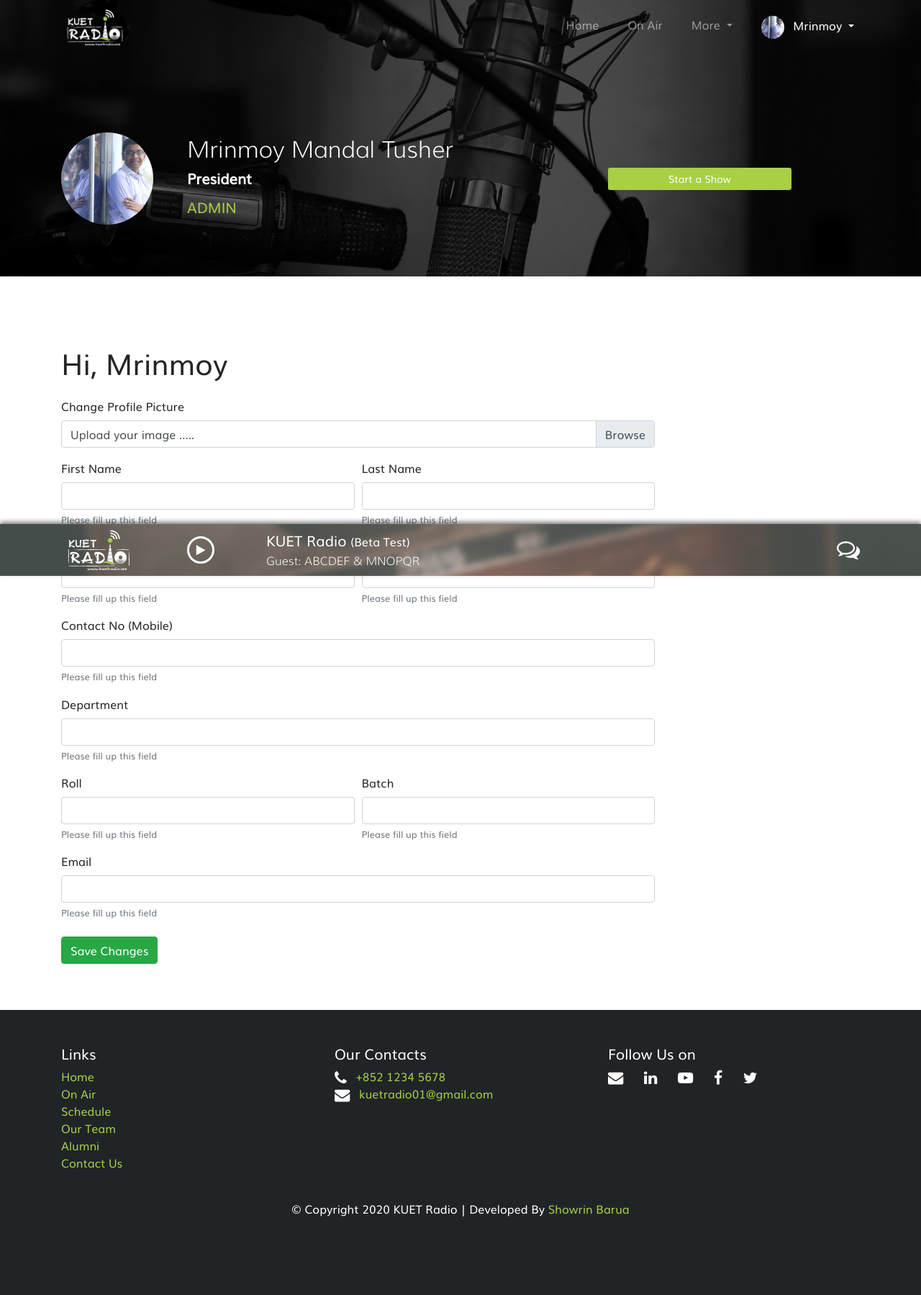
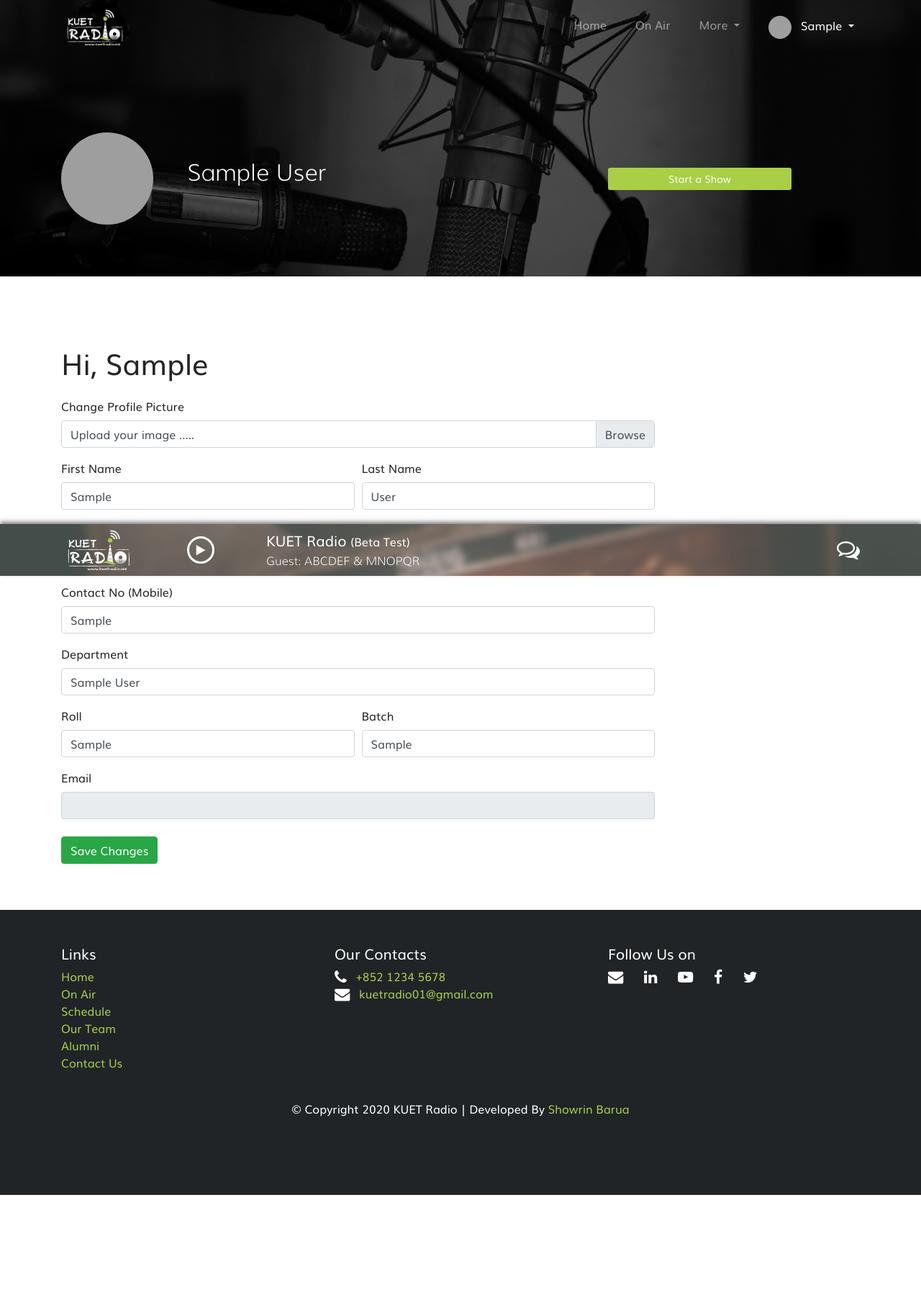
Before and after one commit to Showrin/kuet_radio, a PHP site: page /layouts/profile.php in a window 1280 px wide. Shown: the whole page at 72% size. After the commit the page ends 1660 px from the top, so only its background shows below. Run offline with PHP 8.4, Linux system fonts and the light colour scheme; the visitor is signed in with stand-in values (Sample User, id 1); tables that the repository leaves empty or names only in its code hold one stand-in row (values such as "Sample post"); data that the repository does not hold is empty; some libraries are stand-ins or nearby versions; grey boxes are pictures that could not be loaded.

Commit message:
Add php update module

```diff
--- a/layouts/profile.php
+++ b/layouts/profile.php
@@ -1,5 +1,10 @@
 <?php
   include "../backend/is_logged_in_check.php";
+
+  $id = $_SESSION['id'];
+
+  include "../backend/connect_db.php";
+  include "../backend/find_user_info.php";
 ?>
 
 <!DOCTYPE html>
@@ -82,10 +87,10 @@
                 aria-expanded="false"
               >
                 <img
-                  src="../img/2. Mrinmoy Mandal Tushar.jpg"
+                  src="../user_info/dp/<?php echo $user['dp_name']; ?>"
                   class="mr-2 card_img_thumbnail card_img_thumbnail--small rounded-circle"
                 />
-                Mrinmoy
+                <?php echo $user['first_name']; ?>
               </a>
               <div
                 class="dropdown-menu dropdown-menu-left"
@@ -143,16 +148,16 @@
             class="col-12 col-lg-2 d-flex justify-content-center justify-content-lg-start mb-4 mb-lg-0"
           >
             <img
-              src="../img/2. Mrinmoy Mandal Tushar.jpg"
+              src="../user_info/dp/<?php echo $user['dp_name']; ?>"
               class="mr-2 card_img_thumbnail card_img_thumbnail--large rounded-circle"
             />
           </div>
           <div
             class="col-12 col-lg-6 pl-lg-0 text-center text-lg-left mb-4 mb-lg-0"
           >
-            <h2 class="font_muli_light">Mrinmoy Mandal Tusher</h2>
-            <h5 class="mt-2 mb-3"><strong>President</strong></h5>
-            <h5 class="text-uppercase text-primary">Admin</h5>
+            <h2 class="font_muli_light"><?php echo $user['first_name'] . ' ' . $user['last_name']; ?></h2>
+            <h5 class="mt-2 mb-3 text-capitalize"><strong><?php echo $user['designation']; ?></strong></h5>
+            <h5 class="text-uppercase text-primary"><?php echo $user['authority_level']; ?></h5>
           </div>
           <div class="col-6 col-lg-3 offset-3 offset-lg-0">
             <a
@@ -227,9 +232,9 @@
     <div class="container my-5">
       <div class="row">
         <div class="col-12 col-sm-9">
-          <h1 class="text_dark mt-5 mb-4">Hi, Mrinmoy</h1>
+          <h1 class="text_dark mt-5 mb-4">Hi, <?php echo $user['first_name']; ?></h1>
 
-          <form>
+          <form method="POST" action="../backend/update_user.php" enctype="multipart/form-data">
             <div class="form-row">
               <div class="col-12 mb-3">
                 <label class="text_dark">Change Profile Picture</label>
@@ -239,7 +244,7 @@
                     accept=".jpg, .jpeg, .png"
                     class="custom-file-input text_dark"
                     id="validatedCustomFile"
-                    required
+                    name="dp"
                   />
                   <label class="custom-file-label" for="validatedCustomFile"
                     >Upload your image .....</label
@@ -259,10 +264,10 @@
                   class="form-control"
                   id="your_first_name"
                   aria-describedby="yourFirstNameHelp"
+                  value="<?php echo $user['first_name']; ?>"
+                  name="first_name"
+                  required
                 />
-                <small id="yourFirstNameHelp" class="form-text text-muted"
-                  >Please fill up this field</small
-                >
               </div>
               <div class="col-12 col-sm-6 mb-3">
                 <label class="text_dark" for="your_last_name">Last Name</label>
@@ -271,15 +276,15 @@
                   class="form-control"
                   id="your_last_name"
                   aria-describedby="yourLastNameHelp"
+                  value="<?php echo $user['last_name']; ?>"
+                  name="last_name"
+                  required
                 />
-                <small id="yourLastNameHelp" class="form-text text-muted"
-                  >Please fill up this field</small
-                >
               </div>
             </div>
 
             <div class="form-row">
-              <div class="col-12 col-sm-6 mb-3">
+              <div class="col-12 mb-3">
                 <label class="text_dark" for="your_birth_date"
                   >Birth Date</label
                 >
@@ -288,24 +293,9 @@
                   class="form-control"
                   id="your_birth_date"
                   aria-describedby="yourBirthdateHelp"
+                  value="<?php echo $user['birth_date']; ?>"
+                  name="birth_date"
                 />
-                <small id="yourBirthdateHelp" class="form-text text-muted"
-                  >Please fill up this field</small
-                >
-              </div>
-              <div class="col-12 col-sm-6 mb-3">
-                <label class="text_dark" for="your_birth_month"
-                  >Birth Month</label
-                >
-                <input
-                  type="text"
-                  class="form-control"
-                  id="your_birth_month"
-                  aria-describedby="yourBirthMonthHelp"
-                />
-                <small id="yourBirthMonthHelp" class="form-text text-muted"
-                  >Please fill up this field</small
-                >
               </div>
             </div>
 
@@ -319,10 +309,10 @@
                   class="form-control"
                   id="your_contact"
                   aria-describedby="yourContactHelp"
+                  value="<?php echo $user['contact']; ?>"
+                  name="contact"
+                  required
                 />
-                <small id="yourContactHelp" class="form-text text-muted"
-                  >Please fill up this field</small
-                >
               </div>
             </div>
 
@@ -334,10 +324,10 @@
                   class="form-control"
                   id="your_dept"
                   aria-describedby="yourDeptHelp"
+                  value="<?php echo $user['dept_name']; ?>"
+                  name="dept_name"
+                  required
                 />
-                <small id="yourDeptHelp" class="form-text text-muted"
-                  >Please fill up this field</small
-                >
               </div>
             </div>
 
@@ -349,10 +339,10 @@
                   class="form-control"
                   id="your_roll"
                   aria-describedby="yourRollHelp"
+                  value="<?php echo $user['roll']; ?>"
+                  name="roll"
+                  required
                 />
-                <small id="yourRollHelp" class="form-text text-muted"
-                  >Please fill up this field</small
-                >
               </div>
               <div class="col-12 col-sm-6 mb-3">
                 <label class="text_dark" for="your_batch">Batch</label>
@@ -361,10 +351,10 @@
                   class="form-control"
                   id="your_batch"
                   aria-describedby="yourBatchHelp"
+                  value="<?php echo $user['batch_no']; ?>"
+                  name="batch_no"
+                  required
                 />
-                <small id="yourBatchHelp" class="form-text text-muted"
-                  >Please fill up this field</small
-                >
               </div>
             </div>
 
@@ -376,10 +366,11 @@
                   class="form-control"
                   id="your_email"
                   aria-describedby="yourEmailHelp"
+                  value="<?php echo $user['email']; ?>"
+                  name="email"
+                  required
+                  disabled
                 />
-                <small id="yourEmailHelp" class="form-text text-muted"
-                  >Please fill up this field</small
-                >
               </div>
             </div>
 
```
Also changed, not shown: backend/update_user.php (added, +34 -0 lines), user_info/dp/13.jpg.
